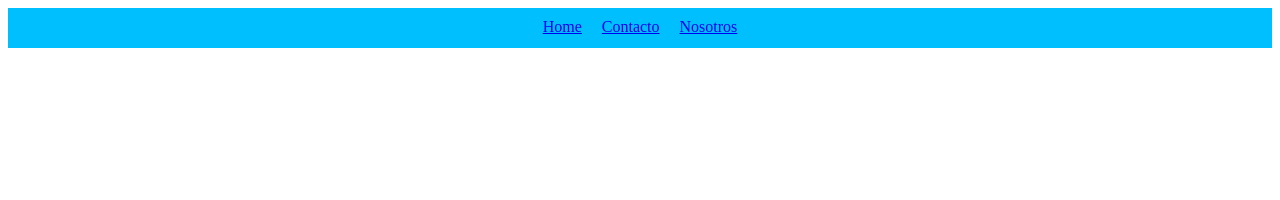
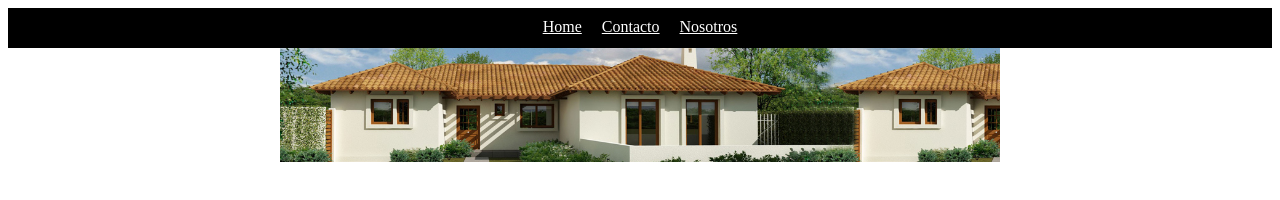
Before and after one commit to LucianoIPCHILE/EjerciciosU1, a plain HTML site: page index.html in a window 1280 px wide. Drawn offline with Linux system fonts and the light colour scheme.

Commit message:
Menú y banner (Inicio)
Menú y banner de la página de inicio.

```diff
--- a/css/main.css
+++ b/css/main.css
@@ -4,11 +4,11 @@
     justify-content: center;
     display: flex;
     height: 40px;
-    background: deepskyblue;
+    background: black;
 }
 
 .menu li{
-    background: deepskyblue;
+    background: black;
     display: block;
     float: left;
     padding: 0 10px;
@@ -16,5 +16,21 @@
 }
 
 .menu li:hover{
-    background: dodgerblue;
+    background: rgb(255, 242, 59);
 }
+
+.menu a{
+    color: white;
+}
+
+.menu li:hover a{
+    color: black;
+}
+
+.banner{
+    text-align: center;
+}
+
+.banner img{
+    width: 720px;
+}
--- a/index.html
+++ b/index.html
@@ -16,8 +16,8 @@
         </ul>
     </div>
 
-    <div>
-
+    <div class="banner">
+        <img src="img\banner.jpg" alt="">
     </div>
 </body>
 </html>
```
Also changed, not shown: img/banner.jpg (added).
